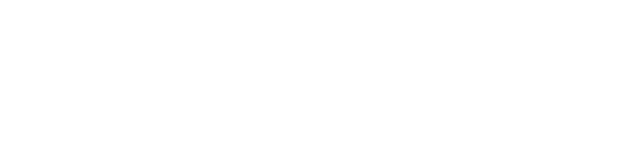
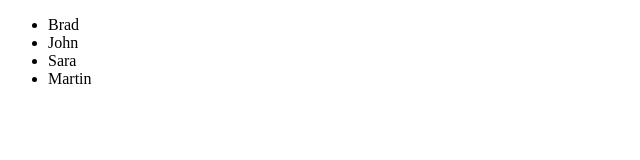
Before and after one commit to martinsilny/JSON, a plain HTML site: page index.html in a window 1280 px wide. Shown: the whole page, without its empty margins (0-640 px from the left). Drawn offline with Linux system fonts and the light colour scheme.

Commit message:
json sample

```diff
--- a/index.html
+++ b/index.html
@@ -5,12 +5,63 @@
         <title>JSON Sandbox</title>
     </head>
     <body>
+        <ul id="people"></ul>
         <script>
+            /*
             var person = {
-                name: "Brad"
+                name: "Brad",
+                age: 35,
+                address:{
+                    street: "street 5",
+                    city: "Kladno"
+                },
+                children:["AAA", "BBB"]
             }
 
-            console.log(person);
+            var people = [
+                {
+                    name:"Brad",
+                    age:35
+                },
+                {
+                    name:"John",
+                    age:40
+                },
+                {
+                    name:"Sara",
+                    age:25
+                }
+            ];
+
+            var output = '';
+            for (var i = 0; i < people.length; i++){
+                output += '<li>'+people[i].name+'</li>';
+                //console.log(people[i]);
+            }
+            document.getElementById('people').innerHTML = output;
+
+            //person = JSON.stringify(person);
+            //person = JSON.parse(person);
+
+
+            //console.log(person.children);
+            */
+
+            var xhttp = new XMLHttpRequest();
+            xhttp.onreadystatechange = function() {
+                if (this.readyState == 4 && this.status == 200) {
+                    var response = JSON.parse(xhttp.responseText);
+                    var people = response.people;
+
+                    var output = '';
+                    for (var i = 0; i < people.length; i++){
+                        output += '<li>'+people[i].name+'</li>';
+                    }
+                    document.getElementById('people').innerHTML = output;
+                }
+            };
+            xhttp.open("GET", "people.json", true);
+            xhttp.send();
         </script>
     </body>
 </html>
--- /dev/null
+++ b/people.json
@@ -0,0 +1,20 @@
+{
+    "people": [
+        {
+            "name":"Brad",
+            "age":35
+        },
+        {
+            "name":"John",
+            "age":40
+        },
+        {
+            "name":"Sara",
+            "age":25
+        },
+        {
+            "name":"Martin",
+            "age":33
+        }
+    ]
+}
```
